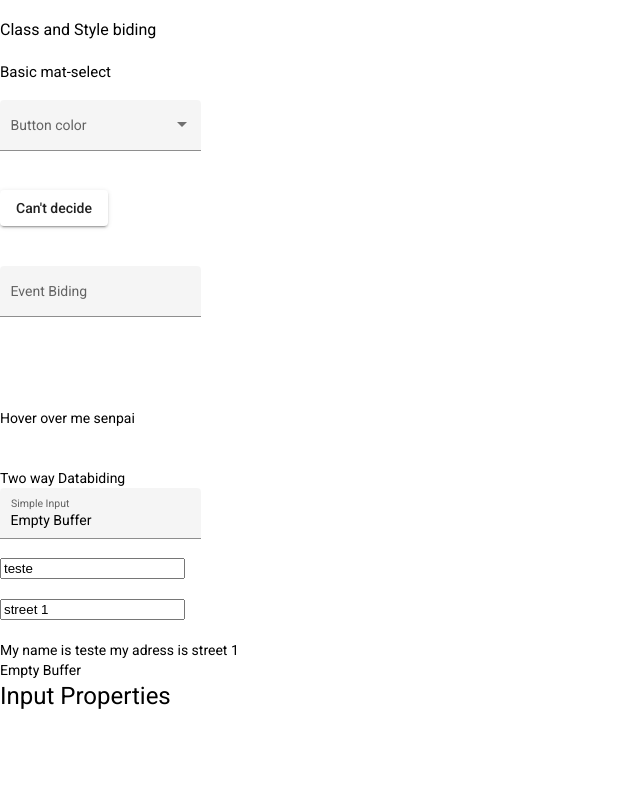
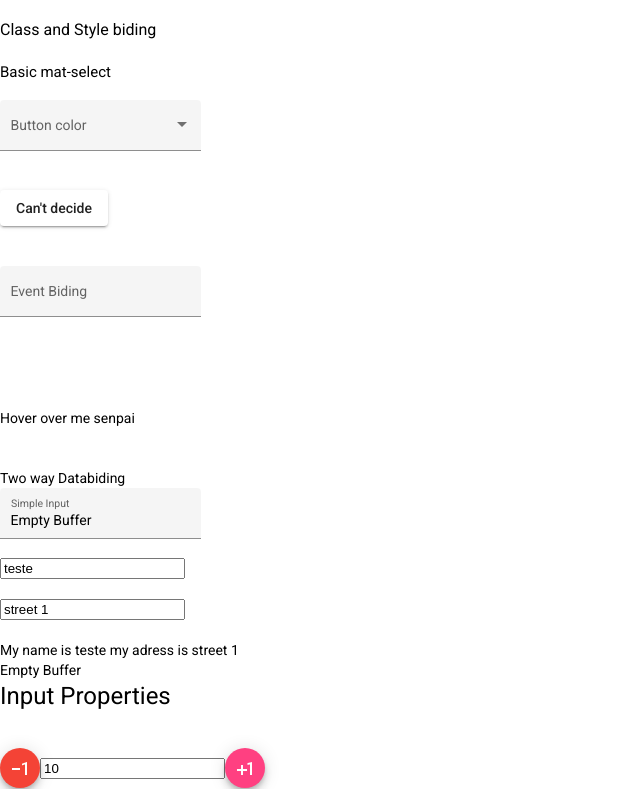
Before and after one commit to DukeOmni/angular-learning-area, an Angular app in the folder second-project/data-biding/: page / in a window 1280 px wide. Shown: the part 224-1013 px from the top of the page, without its empty margins (0-640 px from the left). Before the commit the page ends 936 px from the top, so only its background shows below. Built offline with nearby package versions, Linux system fonts and the light colour scheme.

Commit message:
Output properties experimentation

```diff
--- a/second-project/data-biding/src/app/app.component.html
+++ b/second-project/data-biding/src/app/app.component.html
@@ -13,3 +13,5 @@
 <br>
 <h1>Input Properties</h1>
 <br>
+<app-output-properties [countMe]="10"
+                        (mudarValor)="onEmmit($event)"></app-output-properties>
--- a/second-project/data-biding/src/app/app.component.ts
+++ b/second-project/data-biding/src/app/app.component.ts
@@ -1,4 +1,4 @@
-import { Component } from '@angular/core';
+import { Component,EventEmitter } from '@angular/core';
 
 @Component({
   selector: 'app-root',
@@ -6,5 +6,8 @@ import { Component } from '@angular/core';
   styleUrls: ['./app.component.css']
 })
 export class AppComponent {
+  onEmmit(event){
+    console.log(event);
+  }
   title = 'data-biding';
 }
--- a/second-project/data-biding/src/app/databiding/databiding.component.ts
+++ b/second-project/data-biding/src/app/databiding/databiding.component.ts
@@ -1,4 +1,5 @@
 import { Component, OnInit } from '@angular/core';
+import * as EventEmitter from 'events';
 
 @Component({
   selector: 'app-databiding',
--- /dev/null
+++ b/second-project/data-biding/src/app/output-properties/output-properties.component.html
@@ -0,0 +1,9 @@
+<div class="example-button-container">
+    <button mat-mini-fab color="warn"(click)="decrement()">
+        <mat-icon>exposure_minus_1</mat-icon>
+    </button>
+    <input mat-input value="{{countMe}}" readonly>
+    <button mat-mini-fab color="accent" (click)="increment()">
+      <mat-icon>plus_one</mat-icon>
+    </button>
+  </div>
--- /dev/null
+++ b/second-project/data-biding/src/app/output-properties/output-properties.component.ts
@@ -0,0 +1,27 @@
+import { Component, Input, OnInit, Output,EventEmitter } from '@angular/core';
+
+
+@Component({
+  selector: 'app-output-properties',
+  templateUrl: './output-properties.component.html',
+  styleUrls: ['./output-properties.component.css']
+})
+export class OutputPropertiesComponent implements OnInit {
+
+  constructor() { }
+  @Input()countMe:number=0;
+  @Output()mudarValor=new EventEmitter();
+
+  increment(){
+    this.countMe++;
+    this.mudarValor.emit({mudarValor: this.countMe});
+   }
+  decrement(){
+    this.countMe--;
+    this.mudarValor.emit({mudarValor: this.countMe});
+
+  }
+  ngOnInit(): void {
+  }
+
+}
```
Also changed, not shown: second-project/data-biding/src/app/app.module.ts (+6 -2 lines), second-project/data-biding/src/app/output-properties/output-properties.component.css (added), 1 other file (tests, documents, lock files or other folders).
